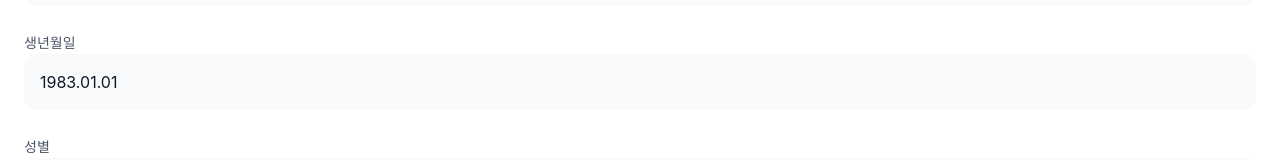
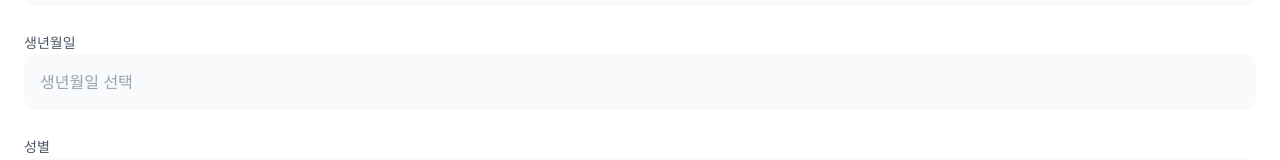
Before and after one commit to noino0819/oni_care, a Next.js app: page /signup/verify in a window 1280 px wide. Shown: the part 294-454 px from the top of the page. Built offline with nearby package versions, Linux system fonts and the light colour scheme.

Commit message:
fix: 생년월일 필드 초기값을 빈 상태로 변경 (스피너만 1983년 디폴트)

```diff
--- a/src/app/signup/verify/page.tsx
+++ b/src/app/signup/verify/page.tsx
@@ -13,7 +13,7 @@ export default function SignupVerifyPage() {
 
   // Form State
   const [name, setName] = useState("");
-  const [birthDate, setBirthDate] = useState("19830101"); // 디폴트: 1983년 1월 1일
+  const [birthDate, setBirthDate] = useState(""); // 빈 값으로 시작, 스피너는 1983년 디폴트
   const [gender, setGender] = useState<"male" | "female" | "">("");
   const [phone, setPhone] = useState("");
   const [verifyCode, setVerifyCode] = useState("");
@@ -154,7 +154,7 @@ export default function SignupVerifyPage() {
               onClick={() => setShowDatePicker(true)}
             >
               <span className={birthDate ? "text-gray-900" : "text-gray-400"}>
-                {birthDate ? `${birthDate.slice(0,4)}.${birthDate.slice(4,6)}.${birthDate.slice(6,8)}` : "0000123"}
+                {birthDate ? `${birthDate.slice(0,4)}.${birthDate.slice(4,6)}.${birthDate.slice(6,8)}` : "생년월일 선택"}
               </span>
             </div>
           </div>
```
